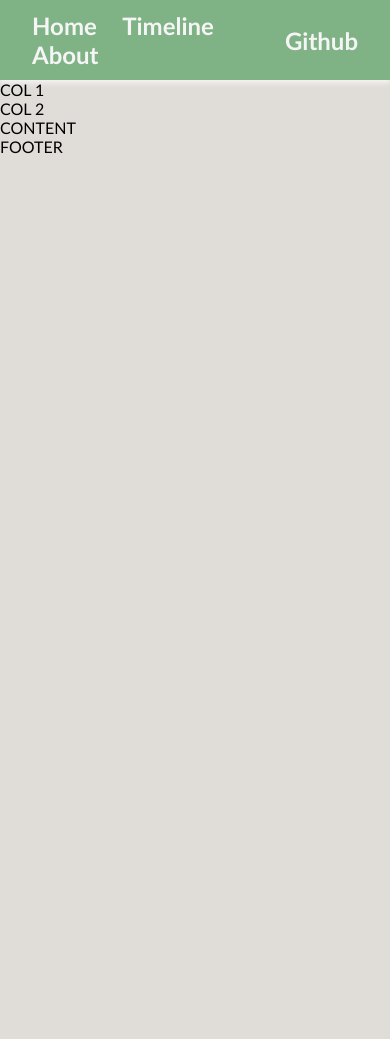
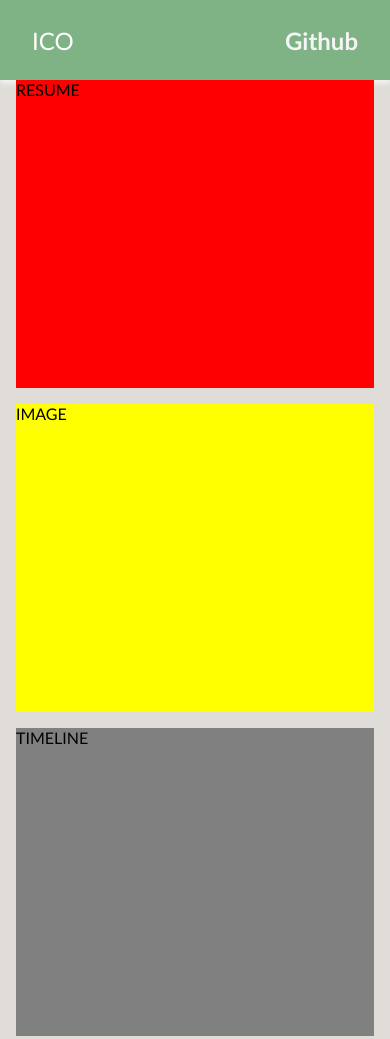
Before and after one commit to lewandy/fcc-tribute-page, a website built with webpack: page index.html in a window 390 px wide. Shown: the top 1039 px of the page. Before the commit the page ends 844 px from the top, so only its background shows below. Built offline with nearby package versions, Linux system fonts and the light colour scheme.

Commit message:
Add layout features width css grid

```diff
--- a/index.html
+++ b/index.html
@@ -10,19 +10,32 @@
 <body>
   <div id="main">
     <header>
-      <div class="__header_links">
-        <a href="#">Home</a>
-        <a href="#">Timeline</a>
-        <a href="#">About</a>
+      <div>
+        <div class="__header_title">
+          <div>Francisco camaño deño</div>
+        </div>
+        <div class="__header_icon">
+          ICO
+        </div>
       </div>
       <div class="__header_right">
         <a href="#" style="text-decoration: none;color: whitesmoke;">Github</a>
       </div>
     </header>
-    <aside>COL 1</aside>
-    <aside>COL 2</aside>
-    <main>CONTENT</main>
-    <footer>FOOTER</footer>
+    <main class="__container">
+      <div class="resume">
+        RESUME
+      </div>
+      <div class="image1">
+        IMAGE
+      </div>
+      <div class="timeline">
+        TIMELINE
+      </div>
+      <div class="image2">
+        IMAGE
+      </div>
+    </main>
   </div>
   <!-- <script src="https://cdn.freecodecamp.org/testable-projects-fcc/v1/bundle.js"></script> -->
 </body>
--- a/src/styles.css
+++ b/src/styles.css
@@ -9,6 +9,7 @@ body {
   background-color: #e0dcd8;
 }
 
+/* HEADER */
 header {
   display: flex;
   justify-content: space-between;
@@ -23,15 +24,68 @@ header {
   box-shadow: 0px 3px 5px whitesmoke;
 }
 
-header .__header_links a {
-  text-decoration: none;
+header .__header_title {
   font-weight: bolder;
   color: var(--font-color);
   font-size: x-large;
-  margin-right: 1.2rem;
 }
 
 header .__header_right {
   color: var(--font-color);
   font-weight: bold;
 }
+
+header .__header_icon {
+  display: none;
+}
+/* END HEADER */
+
+/* GRID */
+.__container {
+  display: grid;
+  justify-content: center;
+  grid-template-columns: 60% 40%;
+  grid-template-rows: 50% 50%;
+  gap: 1rem;
+  height: 80rem;
+  padding-left: 1rem;
+  padding-right: 1rem;
+}
+
+@media (max-width: 450px) {
+  .__container {
+    display: grid;
+    grid-template-columns: 100%;
+    grid-template-rows: 1fr 1fr 1fr 1fr;
+  }
+
+  header .__header_icon {
+    display: block;
+  }
+
+  header .__header_title {
+    display: none;
+  }
+}
+
+.image1 {
+  background-color: yellow;
+  width: auto;
+}
+
+.resume {
+  background-color: red;
+  width: auto;
+}
+
+.image2 {
+  background-color: green;
+  width: auto;
+}
+
+.timeline {
+  background-color: gray;
+  width: auto;
+}
+
+/* END GRID */
```
